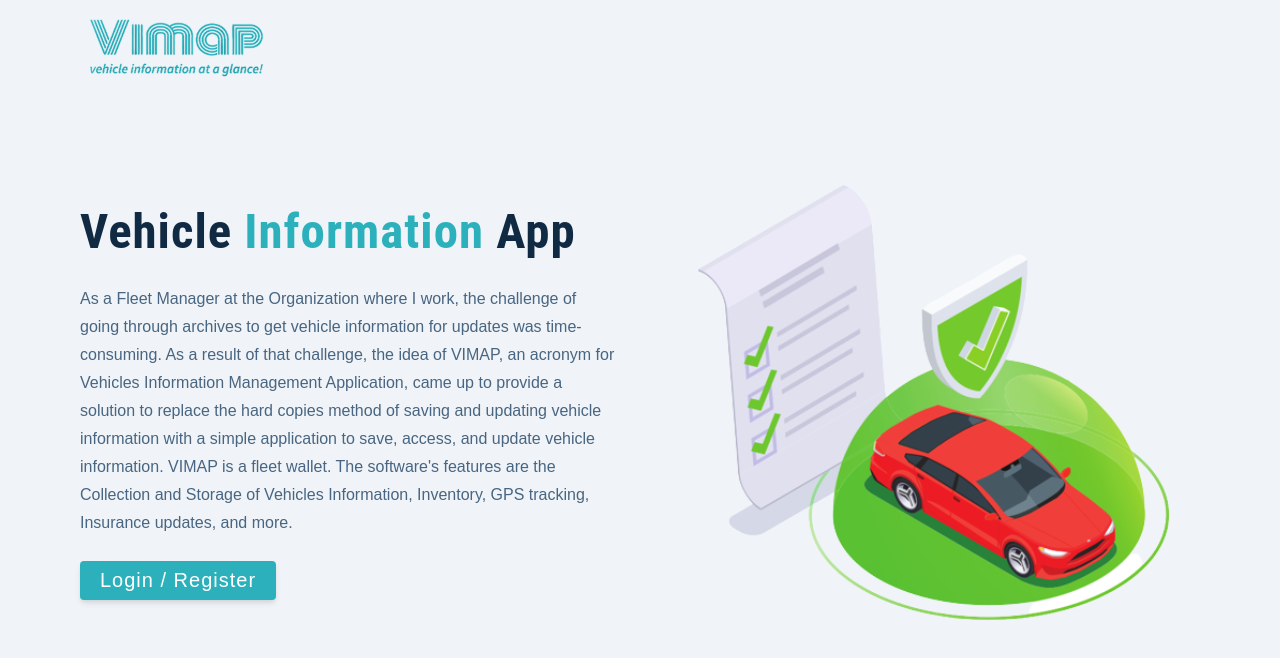
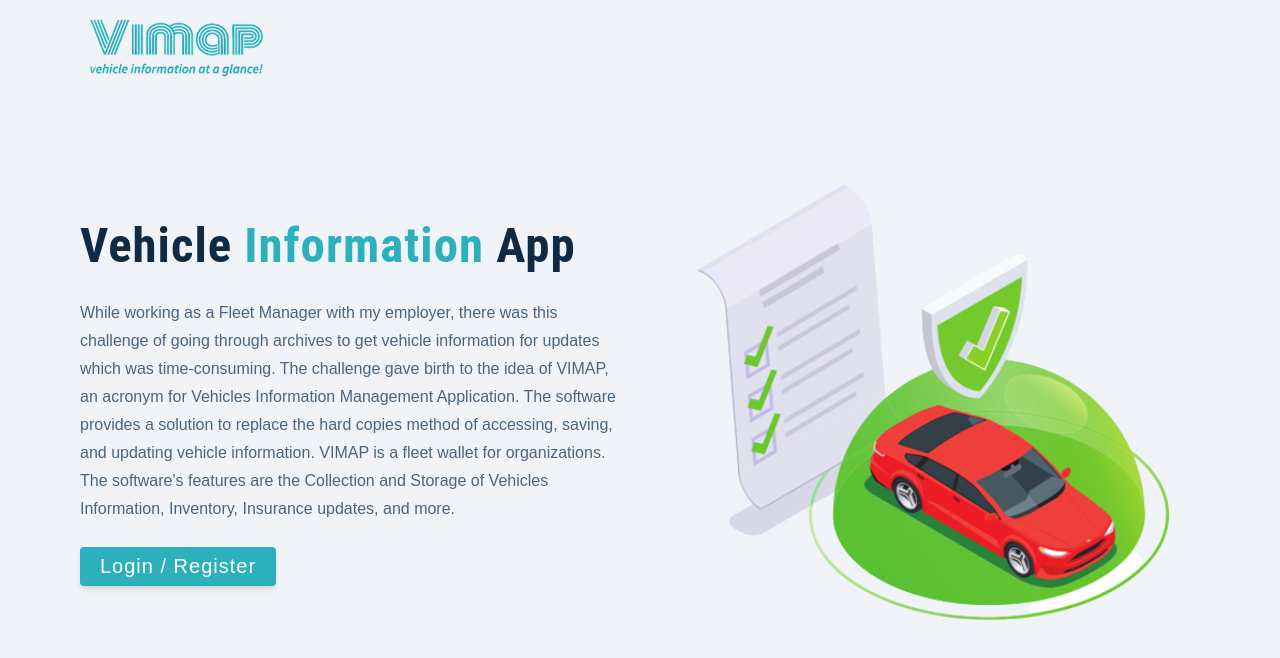
Before and after one commit to mukhtar-github/vimap, a React (Create React App) app in the folder client/: page /landing in a window 1280 px wide. Shown: the top 658 px of the page. Built offline with nearby package versions, Linux system fonts and the light colour scheme.

Commit message:
Update file

```diff
--- a/client/src/pages/Landing.js
+++ b/client/src/pages/Landing.js
@@ -17,15 +17,15 @@
             vehicle <span>information</span> app
           </h1>
           <p>
-            As a Fleet Manager at the Organization where I work, the challenge
-            of going through archives to get vehicle information for updates was
-            time-consuming. As a result of that challenge, the idea of VIMAP, an
-            acronym for Vehicles Information Management Application, came up to
-            provide a solution to replace the hard copies method of saving and
-            updating vehicle information with a simple application to save,
-            access, and update vehicle information. VIMAP is a fleet wallet. The
+            While working as a Fleet Manager with my employer, there was this
+            challenge of going through archives to get vehicle information for
+            updates which was time-consuming. The challenge gave birth to the
+            idea of VIMAP, an acronym for Vehicles Information Management
+            Application. The software provides a solution to replace the hard
+            copies method of accessing, saving, and updating vehicle
+            information. VIMAP is a fleet wallet for organizations. The
             software's features are the Collection and Storage of Vehicles
-            Information, Inventory, GPS tracking, Insurance updates, and more.
+            Information, Inventory, Insurance updates, and more.
           </p>
           <Link to="/register" className="btn btn-hero">
             Login / Register
```
